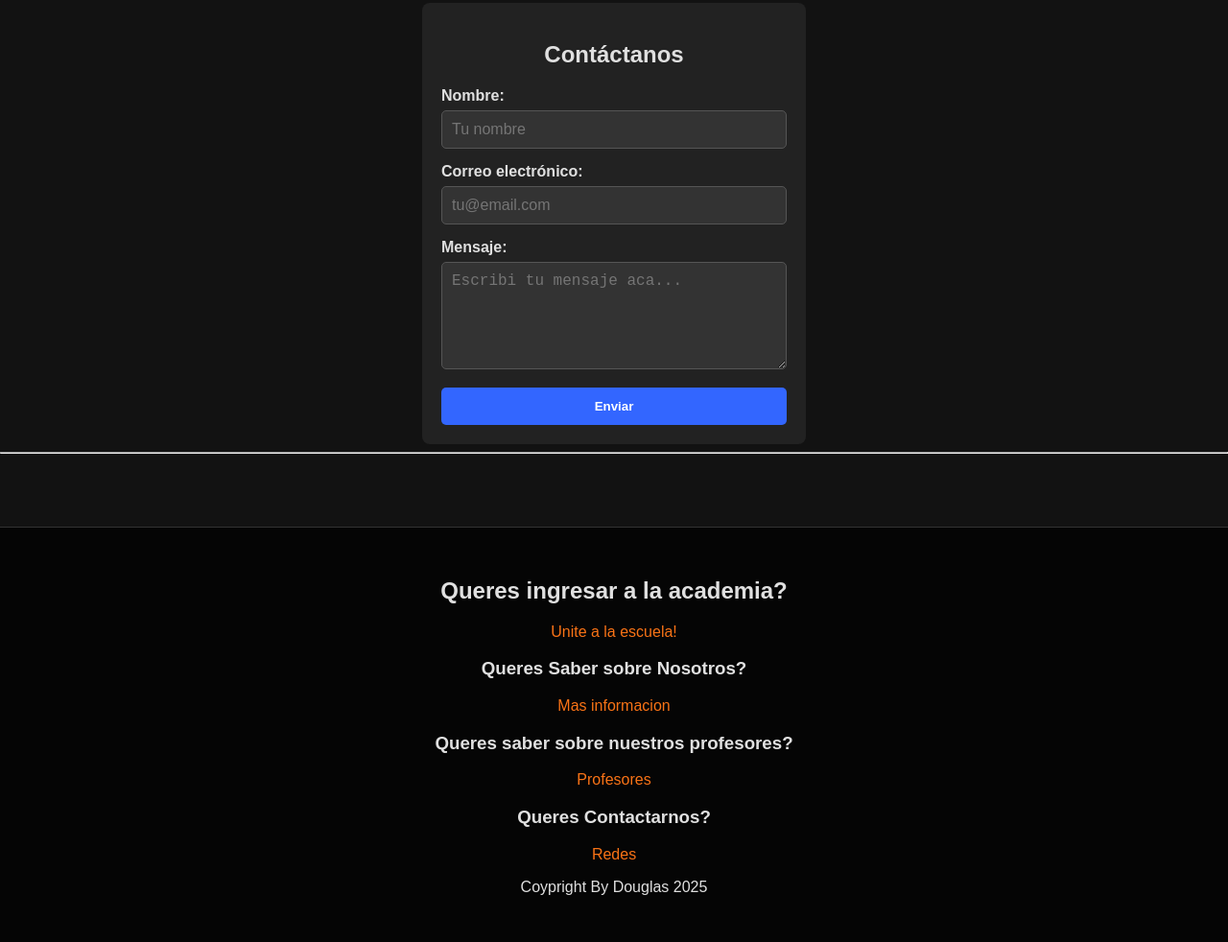
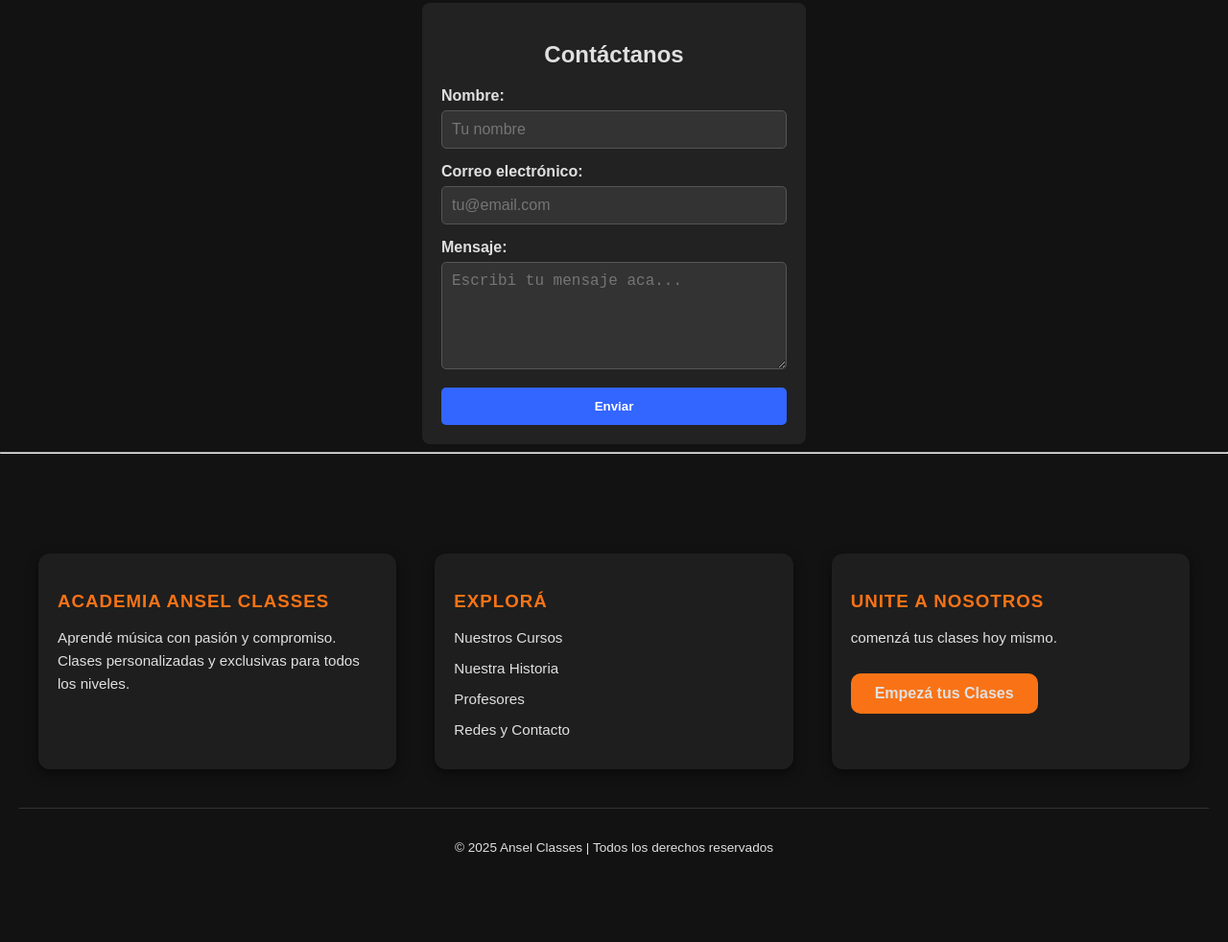
Before and after one commit to Anselmo-cpu/TP-1---Douglas-Castellanos--Desarollo-web-, a plain HTML site: page Pages/Redes.html in a window 1280 px wide. Shown: the part 184-1166 px from the top of the page at 96% size. After the commit the page ends 1119 px from the top, so only its background shows below. Drawn offline with Linux system fonts and the light colour scheme.

Commit message:
html css

```diff
--- a/Pages/Redes.html
+++ b/Pages/Redes.html
@@ -63,20 +63,34 @@
     </main>
 <br>
 <br>
-    <footer class="center">
-         <h2>Queres ingresar a la academia?</h2>
-        <a href="./Cursos.html">Unite a la escuela!</a>
 
-        <h3>Queres Saber sobre Nosotros?</h3>
-        <a href="./Nosotros.html">Mas informacion</a>
+     <footer class="footer">
+            <div class="footer-container">
+            <div class="footer-section">
+                <h3>Academia Ansel Classes</h3>
+                <p>Aprendé música con pasión y compromiso. Clases personalizadas y exclusivas para todos los niveles.</p>
+            </div>
 
-        <h3>Queres saber sobre nuestros profesores?</h3>
-        <a href="./Profesores.html">Profesores</a>
+            <div class="footer-section">
+                    <h3>Explorá</h3>
+                <ul>
+                    <li><a href="./Cursos.html">Nuestros Cursos</a></li>
+                    <li><a href="./Nosotros.html">Nuestra Historia</a></li>
+                    <li><a href="./Profesores.html">Profesores</a></li>
+                    <li><a href="./Redes.html">Redes y Contacto</a></li>
+                 </ul>
+            </div>
 
-        <h3>Queres Contactarnos?</h3>
-        <a href="./Redes.html">Redes</a>
+            <div class="footer-section">
+                <h3>Unite a nosotros</h3>
+                <p>comenzá tus clases hoy mismo.</p>
+                <a href="./Cursos.html" class="footer-btn">Empezá tus Clases</a>
+            </div>
+        </div>
 
-        <p>Coypright By Douglas 2025</p>
-    </footer>
+        <div class="footer-bottom">
+            <p>&copy; 2025 Ansel Classes | Todos los derechos reservados</p>
+        </div>
+</footer>
 
 </body>
--- a/styles/style.css
+++ b/styles/style.css
@@ -171,20 +171,121 @@ img, .center-img {
   background-color: #254eda;
 }
 
-footer {
-  background-color: rgb(5, 5, 5);
-  padding: 2rem;
+.footer {
+  background-color: #121212;
   color: #e0e0e0;
+  padding: 60px 20px 30px;
+  font-family: 'Nunito', sans-serif;
+}
+
+.footer-container {
+  display: flex;
+  justify-content: space-between;
+  flex-wrap: wrap;
+  max-width: 1200px;
+  margin: 0 auto;
+  gap: 40px;
+}
+
+.footer-section {
+  flex: 1;
+  min-width: 250px;
+  padding: 20px;
+  background-color: #1e1e1e;
+  border-radius: 12px;
+  box-shadow: 0 4px 12px rgba(0,0,0,0.5);
+  transition: transform 0.3s ease, box-shadow 0.3s ease;
+}
+
+.footer-section:hover {
+  transform: translateY(-5px);
+  box-shadow: 0 8px 20px rgba(0,0,0,0.6);
+}
+
+.footer-section h3 {
+  color: #f97316;
+  margin-bottom: 15px;
+  text-transform: uppercase;
+  letter-spacing: 1px;
+}
+
+.footer-section p, .footer-section li {
+  font-size: 0.95rem;
+  line-height: 1.6;
+}
+
+.footer-section ul {
+  list-style: none;
+  padding: 0;
+  margin: 0;
+}
+
+.footer-section ul li {
+  margin-bottom: 8px;
+}
+
+.footer-section a {
+  color: #e0e0e0;
+  text-decoration: none;
+  transition: color 0.3s;
+}
+
+.footer-section a:hover {
+  color: #f97316;
+}
+
+.footer-btn {
+  display: inline-block;
+  margin-top: 10px;
+  padding: 12px 25px;
+  background-color: #f97316;
+  color: #121212;
+  border-radius: 10px;
+  text-decoration: none;
+  font-weight: bold;
+  transition: background-color 0.3s, transform 0.3s;
+}
+
+.footer-btn:hover {
+  background-color: #ffb84d;
+  transform: translateY(-3px);
+}
+
+.footer-bottom {
   text-align: center;
-  margin-top: 2rem;
+  margin-top: 40px;
+  font-size: 0.85rem;
   border-top: 1px solid #333;
+  padding-top: 20px;
 }
-footer a {
-  color: #f97316;
-  text-decoration: none;
+
+@media (max-width: 1024px) {
+  .footer-container {
+    gap: 30px;
+  }
 }
-footer a:hover {
-  text-decoration: underline;
+
+@media (max-width: 768px) {
+  .footer-container {
+    flex-direction: column;
+    align-items: center;
+  }
+  .footer-section {
+    width: 90%;
+    text-align: center;
+  }
+}
+
+@media (max-width: 480px) {
+  .footer {
+    padding: 40px 15px 20px;
+  }
+  .footer-section {
+    padding: 15px;
+  }
+  .footer-btn {
+    padding: 10px 20px;
+  }
 }
 
 .flex-container {
```
Also changed, not shown: Pages/Cursos.html (+26 -11 lines), Pages/Nosotros.html (+25 -11 lines), Pages/Profesores.html (+25 -13 lines), index.html (+1 -1 lines).
